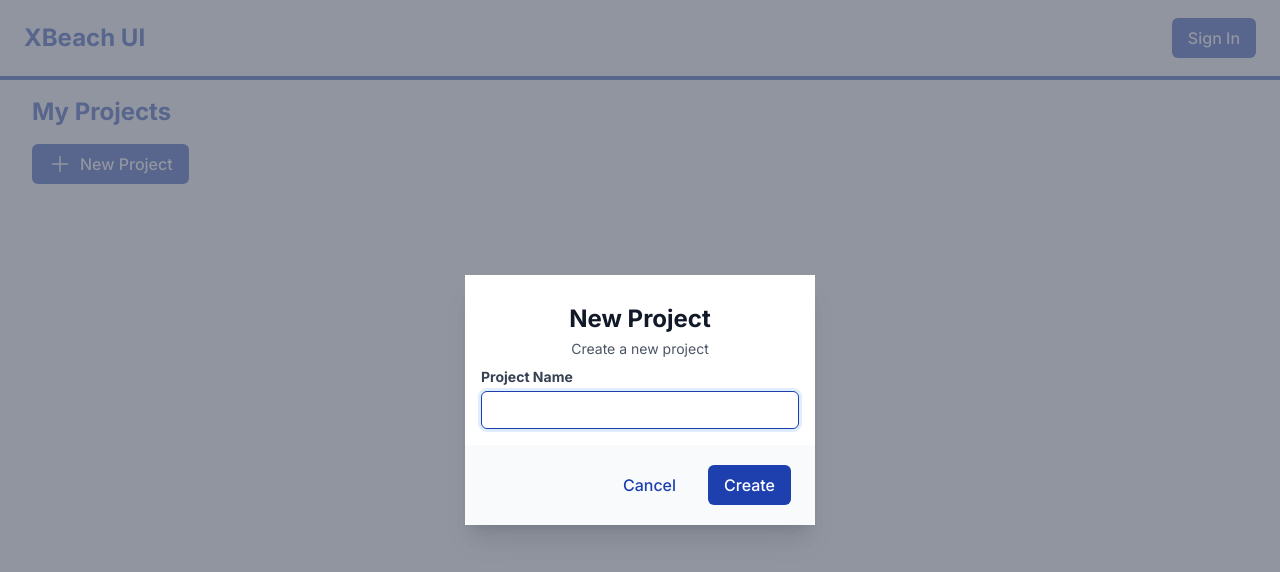
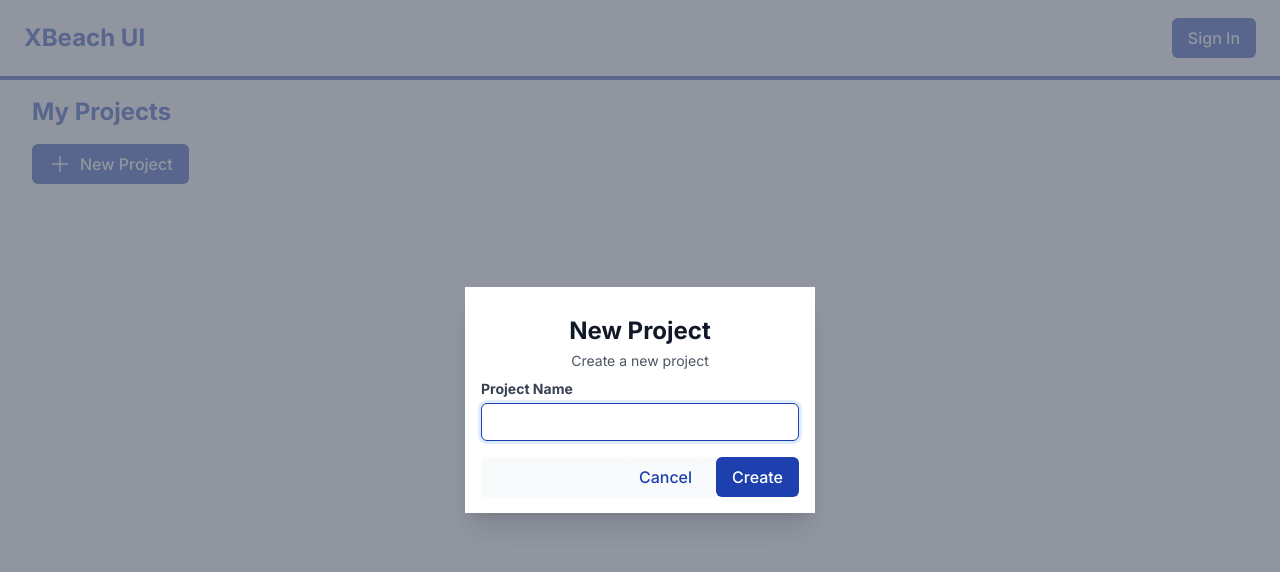
Before and after one commit to Seth-McKilla/xbeach-ui, a Next.js app: page /dashboard in a window 1280 px wide. Both pictures are taken after a click on the button "New Project". Shown: the top 572 px of the page. Built offline with nearby package versions, Linux system fonts and the light colour scheme; no server answers.

Commit message:
Remove buttons from modal component

```diff
--- a/app/components/InputText.tsx
+++ b/app/components/InputText.tsx
@@ -1,13 +1,21 @@
-type Props = {
+import type { InputHTMLAttributes } from "react";
+
+type Props = InputHTMLAttributes<HTMLInputElement> & {
   name: string;
+  label?: string;
   description?: string;
 };
 
-export default function InputText({ name, description }: Props): JSX.Element {
+export default function InputText({
+  name,
+  label,
+  description,
+  ...rest
+}: Props): JSX.Element {
   return (
     <div className="flex flex-col items-start justify-start w-full">
       <label htmlFor="name" className="text-sm font-bold text-gray-700">
-        {name}
+        {label || name}
       </label>
       <p className="text-xs text-gray-500">{description}</p>
       <div className="flex items-end w-full h-full">
@@ -16,6 +24,7 @@ export default function InputText({ name, description }: Props): JSX.Element {
           name="name"
           type="text"
           className="w-full px-3 py-2 mt-1 text-sm text-gray-700 bg-white border border-gray-300 rounded-md shadow-sm focus:border-blue-800 focus:ring focus:ring-blue-200 focus:ring-opacity-50"
+          {...rest}
         />
       </div>
     </div>
--- a/app/components/Modal.tsx
+++ b/app/components/Modal.tsx
@@ -1,7 +1,5 @@
 import { Fragment, useRef } from "react";
 import { Dialog, Transition } from "@headlessui/react";
-
-import Button from "./Button";
 
 type Props = {
   title: string;
@@ -9,7 +7,6 @@ type Props = {
   children: React.ReactNode;
   open: boolean;
   setOpen: (open: boolean) => void;
-  onSubmit?: () => void;
 };
 
 export default function Modal({
@@ -18,19 +15,11 @@ export default function Modal({
   children,
   open,
   setOpen,
-  onSubmit,
 }: Props) {
-  const cancelButtonRef = useRef(null);
-
   return (
     <div className="fixed inset-0 z-50 hidden w-full h-full overflow-y-auto bg-opacity-50">
       <Transition.Root show={open} as={Fragment}>
-        <Dialog
-          as="div"
-          className="relative z-10"
-          initialFocus={cancelButtonRef}
-          onClose={setOpen}
-        >
+        <Dialog as="div" className="relative z-10" onClose={setOpen}>
           <Transition.Child
             as={Fragment}
             enter="ease-out duration-300"
@@ -69,19 +58,6 @@ export default function Modal({
                       <div className="mt-2">{children}</div>
                     </div>
                   </div>
-                  <div className="flex flex-row-reverse items-center px-4 py-3 bg-gray-50">
-                    <div className="p-2">
-                      <Button onClick={onSubmit}>Create</Button>
-                    </div>
-                    <div className="p-2">
-                      <Button
-                        variant="secondary"
-                        onClick={() => setOpen(false)}
-                      >
-                        Cancel
-                      </Button>
-                    </div>
-                  </div>
                 </Dialog.Panel>
               </Transition.Child>
             </div>
--- a/app/dashboard/ListProjects.tsx
+++ b/app/dashboard/ListProjects.tsx
@@ -3,6 +3,7 @@
 import { useState } from "react";
 
 import { useSession } from "next-auth/react";
+import { useForm } from "react-hook-form";
 
 import Button from "../components/Button";
 import InputText from "../components/InputText";
@@ -11,7 +12,17 @@ import Modal from "../components/Modal";
 export default function ListProjects() {
   const { data: session } = useSession();
 
+  const {
+    register,
+    handleSubmit,
+    formState: { errors },
+  } = useForm();
+
   const [displayNewProjectModal, setDisplayNewProjectModal] = useState(false);
+
+  const onSubmit = (data) => {
+    console.log(data);
+  };
 
   return (
     <>
@@ -21,9 +32,34 @@ export default function ListProjects() {
         open={displayNewProjectModal}
         setOpen={setDisplayNewProjectModal}
       >
-        <div className="flex justify-start w-full">
-          <InputText name="Project Name" />
-        </div>
+        <form
+          onSubmit={handleSubmit(onSubmit)}
+          className="flex flex-col justify-start w-full"
+        >
+          <InputText
+            {...register("projectName", { required: true })}
+            name="projectName"
+            label="Project Name"
+          />
+          {errors.projectName && (
+            <span className="flex justify-start mt-1 text-xs text-red-500">
+              This field is required
+            </span>
+          )}
+          <div className="flex flex-row-reverse mt-4 bg-gray-50">
+            <div>
+              <Button onClick={onSubmit}>Create</Button>
+            </div>
+            <div className="mx-2">
+              <Button
+                variant="secondary"
+                onClick={() => setDisplayNewProjectModal(false)}
+              >
+                Cancel
+              </Button>
+            </div>
+          </div>
+        </form>
       </Modal>
 
       <div className="mt-4">
```
